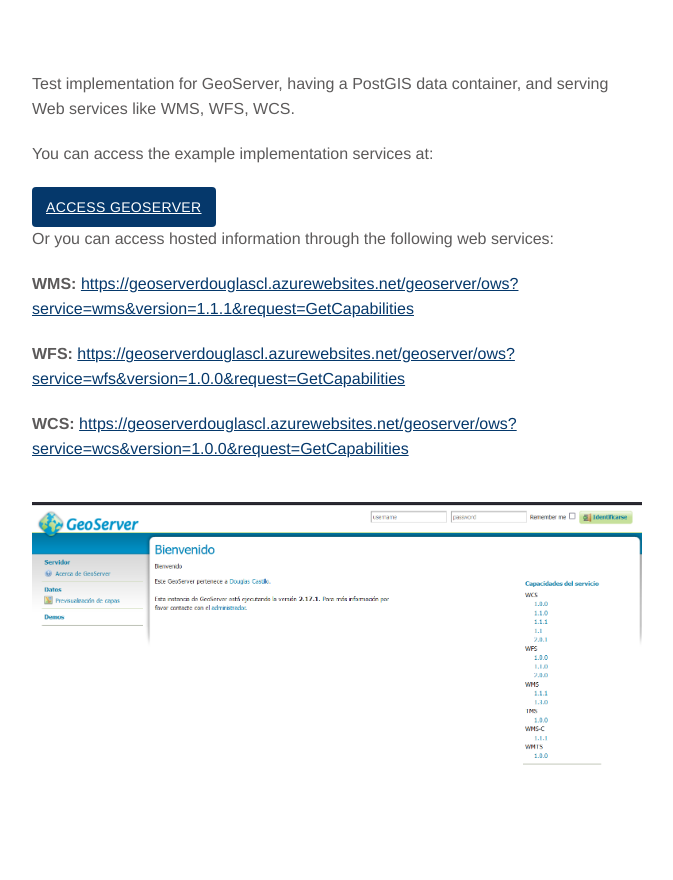
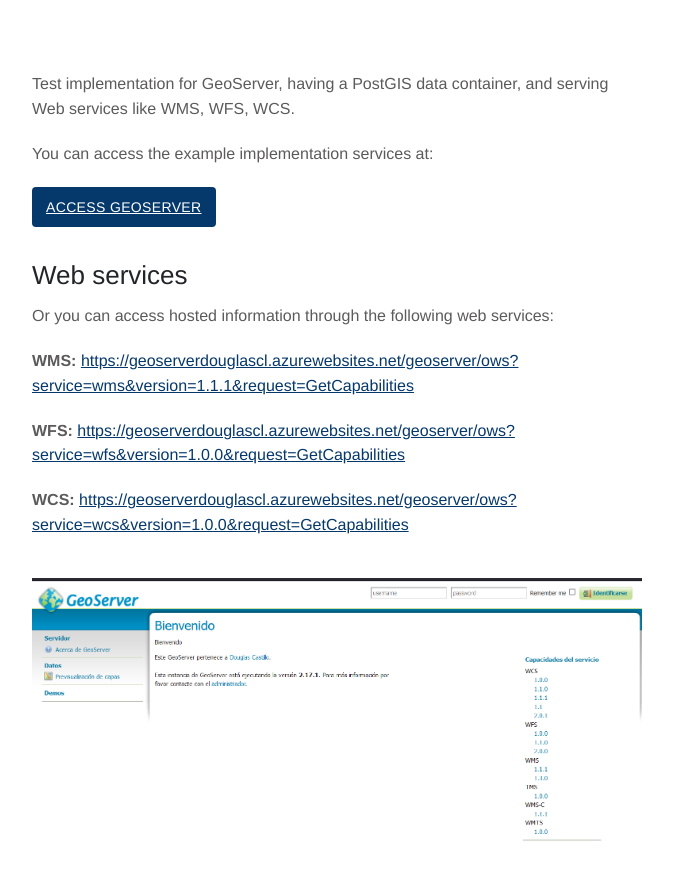
Before and after one commit to DFRCL/dfrclGIS.github.io, a Jekyll site: the page built from _projects/geoserver.md, in a window 1280 px wide and 900 px high, scrolled down 527 px. Shown: the top 880 px of the window, without its empty margins (143-816 px from the left). Built offline with Jekyll 4.4.1, drawn with Linux system fonts in a browser that asks for light colours.

Commit message:
Update geoserver.md

```diff
--- a/_projects/geoserver.md
+++ b/_projects/geoserver.md
@@ -15,6 +15,8 @@
 <div class="call-box-bottom"><a href="https://geoserverdouglascl.azurewebsites.net/geoserver/web/" class="button">Access geoserver</a></div>
 {% endraw %}
 
+## Web services
+
 Or you can access hosted information through the following web services:
 
 **WMS:** [https://geoserverdouglascl.azurewebsites.net/geoserver/ows?service=wms&version=1.1.1&request=GetCapabilities](https://geoserverdouglascl.azurewebsites.net/geoserver/ows?service=wms&version=1.1.1&request=GetCapabilities "https://geoserverdouglascl.azurewebsites.net/geoserver/ows?service=wms&version=1.1.1&request=GetCapabilities")
```
